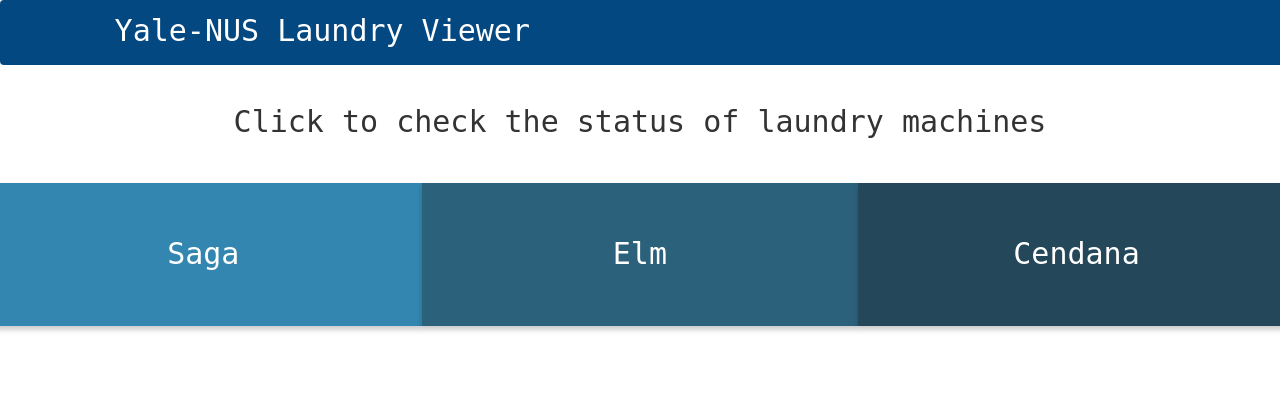
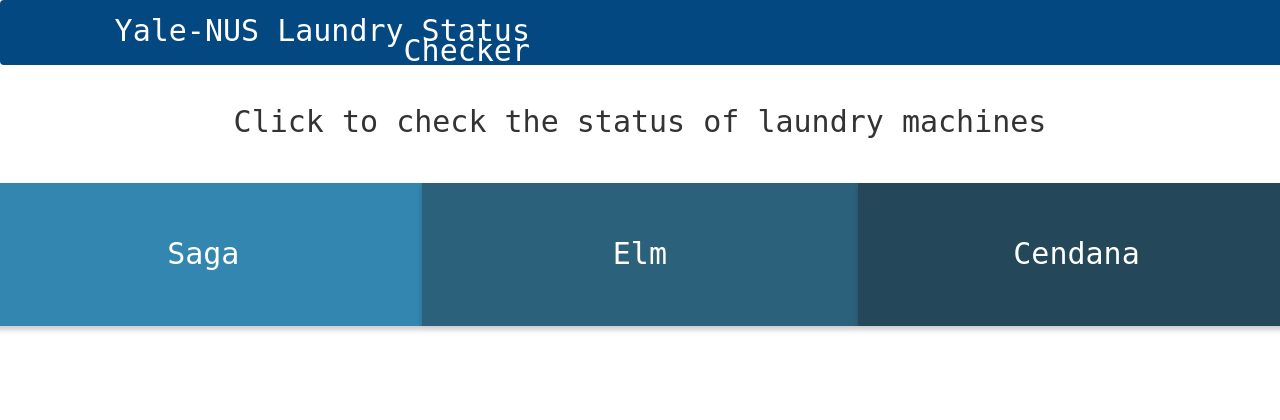
Before and after one commit to sapkotashardul/YNCLaundryViewer-, a Flask app: template app/templates/index.html in a window 1280 px wide. Shown: the top 420 px of the page. Run offline with Flask 2, Linux system fonts and the light colour scheme; the template is opened without the code that fills it, so the values that code supplies are empty; parts of the project's set-up code (start-up, migrations or seed data) failed here and were passed over; some libraries are stand-ins or nearby versions.

Commit message:
added title and meta description

```diff
--- a/app/templates/base.html
+++ b/app/templates/base.html
@@ -1,6 +1,9 @@
 <!DOCTYPE html>
 <html lang="en">
     <head>
+        <meta charset="utf-8">
+        <title>Yale-NUS College Laundry Status Checker</title>
+        <meta name="description" content="A Yale-NUS College Laundry Status Checker built with love by Shardul, Horatio and Chua Yun Da for the whole Yale-NUS College Community.">
         <link rel= "stylesheet" type= "text/css" href= "{{ url_for('static',filename='styles/index.css') }}">
         <link rel="stylesheet" href="https://maxcdn.bootstrapcdn.com/bootstrap/3.4.0/css/bootstrap.min.css">
         <!--<link rel='shortcut icon' href='https://upload.wikimedia.org/wikipedia/commons/0/02/YNClogo.png' type='image/png'/>-->
@@ -8,11 +11,10 @@
         <script type="text/javascript" src="https://ajax.googleapis.com/ajax/libs/jquery/3.1.1/jquery.min.js"></script>
 
 
-        {% if title %}
+        <!--{% if title %}
         <title>{{ title }} - Laundry Viewer</title>
         {% else %}
-        <title>Welcome to Yale-NUS Laundry Viewer!</title>
-        {% endif %}
+        {% endif %}-->
     </head>
     <body>
         <!--<div>-->
--- a/app/templates/index.html
+++ b/app/templates/index.html
@@ -305,7 +305,7 @@ body {
   <!--<img><img align="left" img src="https://www.yale-nus.edu.sg/wp-content/uploads/2017/02/Mascot-story.jpg" height="65" width="151"></img>-->
   <!--original image 1024 by 441-->
    <span class="navbar-brand font-weight-normal welcome-msg mx-auto" style="font-family:monospace;font-size: 30px;width: 544px;"><!--334px width original-->
-         Yale-NUS Laundry Viewer
+         Yale-NUS Laundry Status Checker
    </span>
 </nav>
 <!-- <div class="vertical-center"> -->
```
